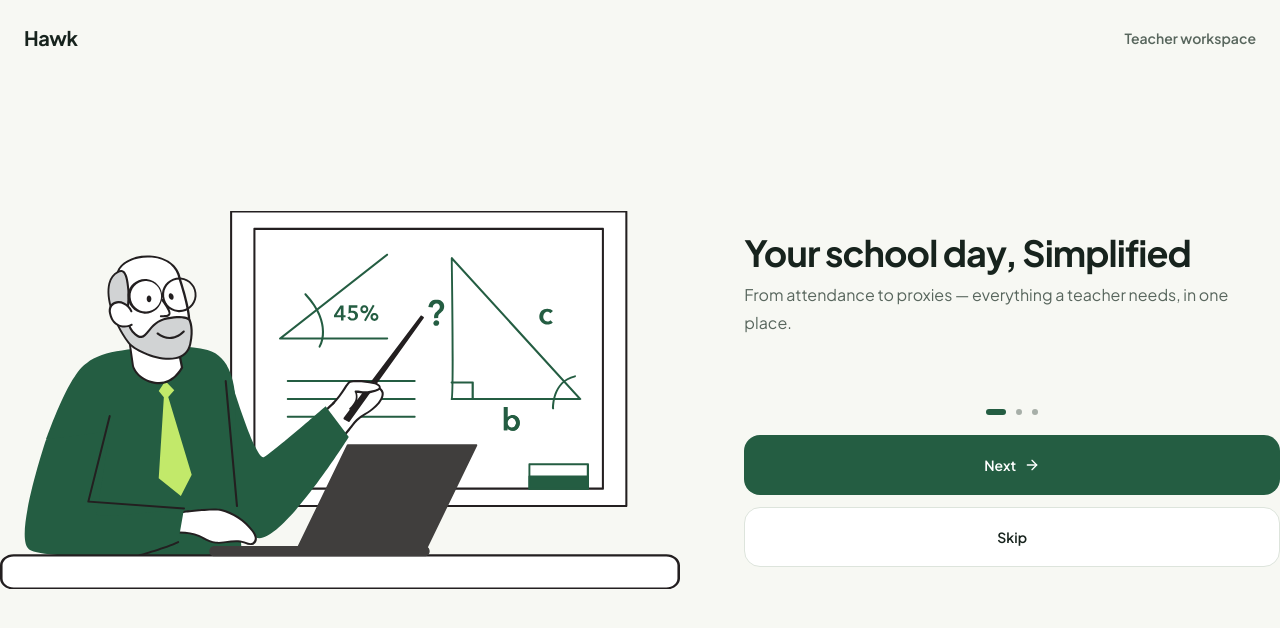
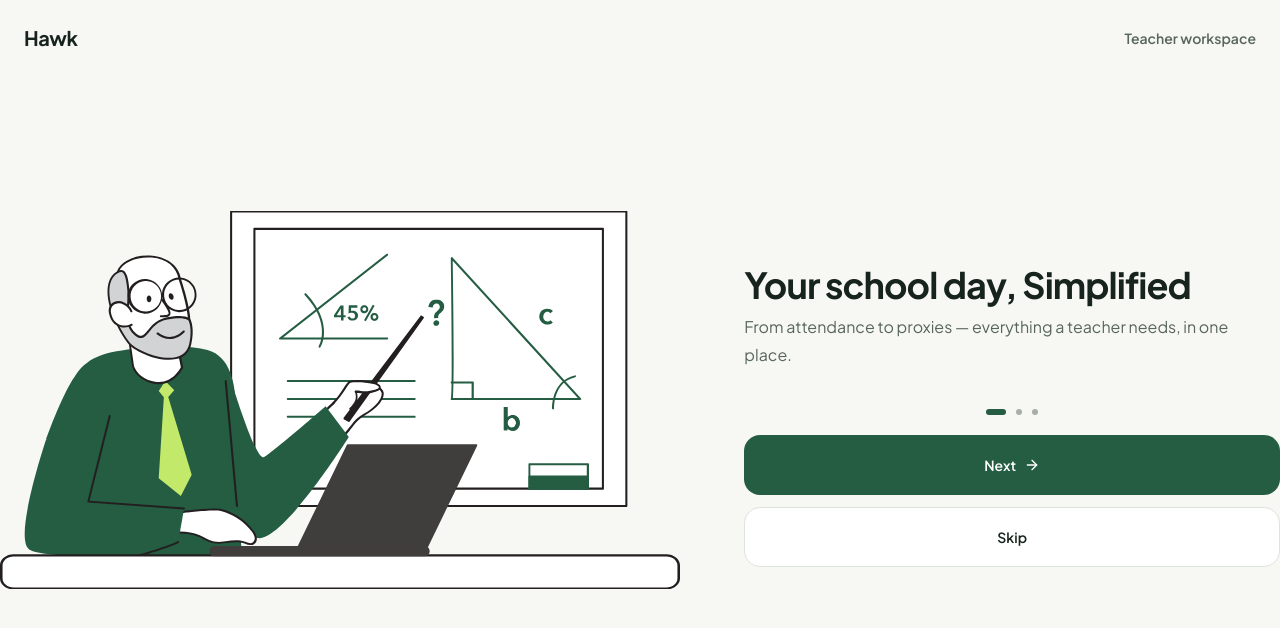
Before and after one commit to koolabhinay07/Hawk, a React (Vite) app: page / in a window 1280 px wide. Shown: the top 628 px of the page. Built offline with nearby package versions, Linux system fonts and the light colour scheme; a web font is replaced by a local one.

Commit message:
Spacing Changes
Fix: adjust intro content group vertical spacing on desktop.

```diff
--- a/src/OnboardingFlow.tsx
+++ b/src/OnboardingFlow.tsx
@@ -914,7 +914,7 @@ export default function OnboardingFlow({
                     <div
                       className={`flex flex-none flex-col items-center md:h-[172px] md:items-start "h-auto justify-start gap-2 md:justify-center"`}
                     >
-                      <h1 className="max-w-xl text-3xl font-bold leading-[1.1] tracking-tight md:text-4xl">
+                      <h1 className="max-w-xl text-3xl font-bold leading-[1.1] tracking-tight md:text-4xl md:mt-8">
                         {slide.title}
                       </h1>
                       <p className="max-w-lg text-base leading-7 text-muted-foreground">
```
